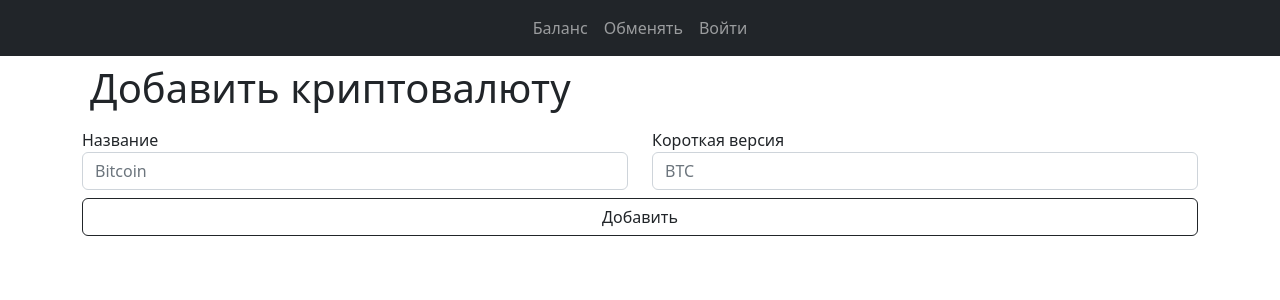
After one commit to An1meEnjoyer/simple-cryptocurrency-market-client, a Flask app: page /add in a window 1280 px wide. The commit adds this page. Shown: the top 300 px of the page. Run offline with Flask 2, Linux system fonts and the light colour scheme.

Commit message:
bug fix and new little refactoring

```diff
--- a/main.py
+++ b/main.py
@@ -5,10 +5,19 @@ app = Flask(__name__)
 
 user = {}
 server_url = 'http://127.0.0.1:8000/'
+superuser = False
 
 @app.route('/')
 def index():
     return redirect(url_for('auth'))
+
+
+@app.route('/add', methods=('GET', 'POST'))
+def add():
+    if request.method == 'POST':
+        params = {**user, 'crypo_name': request.form['name'], 'crypo_short_name': request.form['short_name']}
+        server('add_crypto', params)
+    return render_template('add.html', superuser = superuser)
 
 
 @app.route('/auth', methods=('GET', 'POST'))
@@ -18,10 +27,12 @@ def auth():
     if request.method == 'POST':
         if 'log_in' in request.form:
             user = {'user_name': request.form['user_name'], 'password': request.form['password']}
+            check_user()
 
         elif 'register' in request.form:
             user = {'user_name': request.form['user_name'], 'password': request.form['password']}
             server('register', user)
+            check_user()
 
         else:
             print(request.form)
@@ -29,12 +40,14 @@ def auth():
         return redirect(url_for('balance'))
 
     else:
-        return render_template('auth.html', title = 'Account', user = user)
+        return render_template('auth.html', user = user, superuser = superuser)
 
 
 @app.route('/balance', methods=('GET', 'POST'))
 def balance():
     if request.method == 'POST':
+        if not user:
+            return redirect(url_for('auth'))
         server('reload_balance', user)
 
     bal = {}
@@ -46,7 +59,7 @@ def balance():
                 bal_sum += bal[crypto]
                 continue
             bal_sum += server('price', {'first_crypto': crypto, 'second_crypto': 'USDT'})['price'] * bal[crypto]
-    return render_template('balance.html', title='Balance', balance = bal, balance_sum = round(bal_sum, 3))
+    return render_template('balance.html', superuser = superuser, balance = bal, balance_sum = round(bal_sum, 3))
 
 
 @app.route('/exchange', methods=('GET', 'POST'))
@@ -57,6 +70,8 @@ def exchange():
             pair['first_crypto'] = request.form['first_crypto']
             pair['second_crypto'] = request.form['second_crypto']
         else:
+            if not user:
+                return redirect(url_for('auth'))
             pair['first_crypto'] = request.form['first_crypto']
             pair['second_crypto'] = request.form['second_crypto']
 
@@ -70,21 +85,28 @@ def exchange():
             return redirect(url_for('balance'))
 
 
-    return render_template('exchange.html', title='Exchange', pair = pair, price = server('price', pair)['price'])
+    return render_template('exchange.html', superuser = superuser, pair = pair, price = server('price', pair)['price'])
 
 
 def server(action:str, params):
     data = requests.get(server_url + action, params=params)
     data = data.json()
 
-    print(data)
-
     if data['status'] != 'ok':
-        return {}
+        return data
 
     data.pop('status')
     return data
 
+def check_user():
+    global user, superuser
+    ans = server('user', user)
+    print(ans)
+    superuser = ans['superuser']
+    if not ans['id']:
+        user = {}
+
+
 
 if __name__ == '__main__':
     app.run(debug=True)
--- /dev/null
+++ b/templates/add.html
@@ -0,0 +1,28 @@
+{% extends "base.html" %}
+
+{% block title %} Add {% endblock %}
+
+{% block content %}
+
+<h1 class="p-2">
+    Добавить криптовалюту
+</h1>
+
+
+<form class="row" method="post">
+    <div class="form-group col-md-6">
+        <label for="name">Название</label>
+        <input type="text" name="name" placeholder="Bitcoin" class="form-control" >
+    </div>
+    <div class="form-group col-md-6">
+        <label for="short_name">Короткая версия</label>
+        <input type="text" name="short_name" placeholder="BTC" class="form-control">
+    </div>
+
+    <div class="form-group col-12 d-grid gap-1 py-2">
+        <button type="submit" name="add" class="btn btn-outline-dark">Добавить</button>
+    </div>
+</form>
+
+
+{% endblock %}
--- a/templates/auth.html
+++ b/templates/auth.html
@@ -1,4 +1,6 @@
 {% extends "base.html" %}
+
+{% block title %} Account {% endblock %}
 
 {% block content %}
 
--- a/templates/balance.html
+++ b/templates/balance.html
@@ -1,4 +1,6 @@
 {% extends "base.html" %}
+
+{% block title %} Balance {% endblock %}
 
 {% block content %}
 
--- a/templates/base.html
+++ b/templates/base.html
@@ -6,7 +6,7 @@
 
     <link rel="stylesheet" href="https://cdn.jsdelivr.net/npm/bootstrap@5.2.0/dist/css/bootstrap.min.css" integrity="sha384-gH2yIJqKdNHPEq0n4Mqa/HGKIhSkIHeL5AyhkYV8i59U5AR6csBvApHHNl/vI1Bx" crossorigin="anonymous">
 
-    <title>{{ title }}</title>
+    <title>{% block title %}{% endblock %}</title>
 </head>
 <body>
 
@@ -18,6 +18,12 @@
             <li class="nav-item">
                 <a class="nav-link" href="{{ url_for('exchange') }}">Обменять</a>
             </li>
+
+            {% if superuser %}
+            <li class="nav-item">
+                <a class="nav-link" href="{{ url_for('add') }}">Добавить криптовалюту</a>
+            </li>
+            {% endif %}
             <li class="nav-item">
                 <a class="nav-link" href="{{ url_for('auth') }}">Войти</a>
             </li>
--- a/templates/exchange.html
+++ b/templates/exchange.html
@@ -1,4 +1,6 @@
 {% extends "base.html" %}
+
+{% block title %} Exchange {% endblock %}
 
 {% block content %}
 
```
